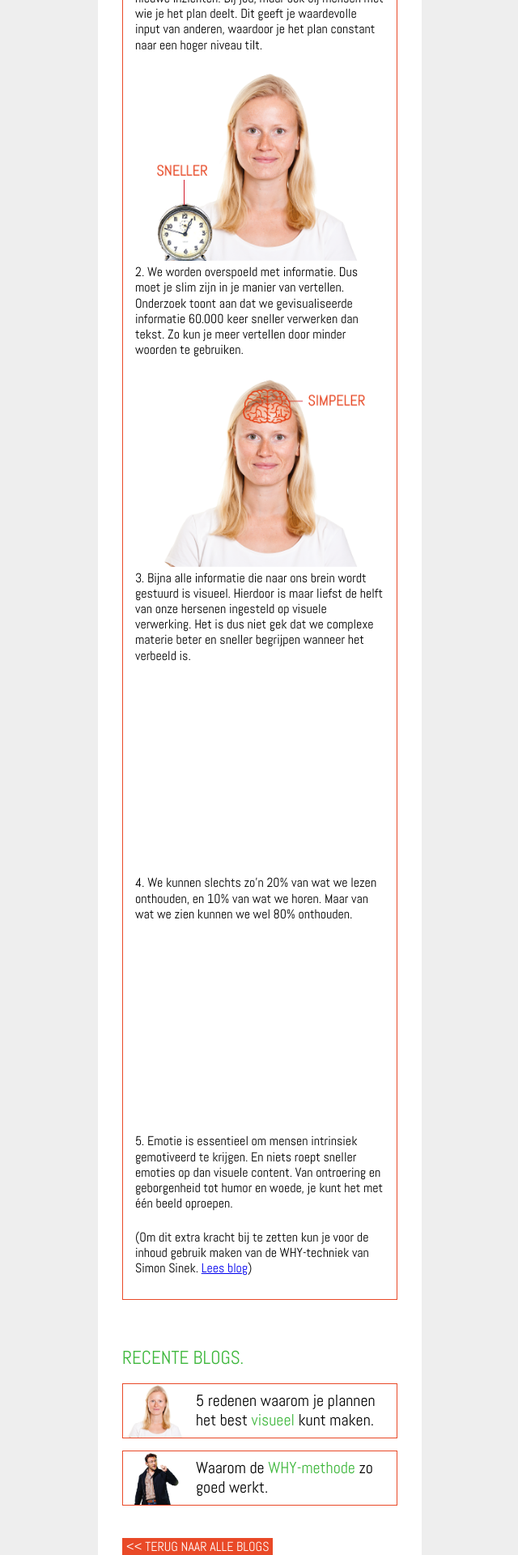
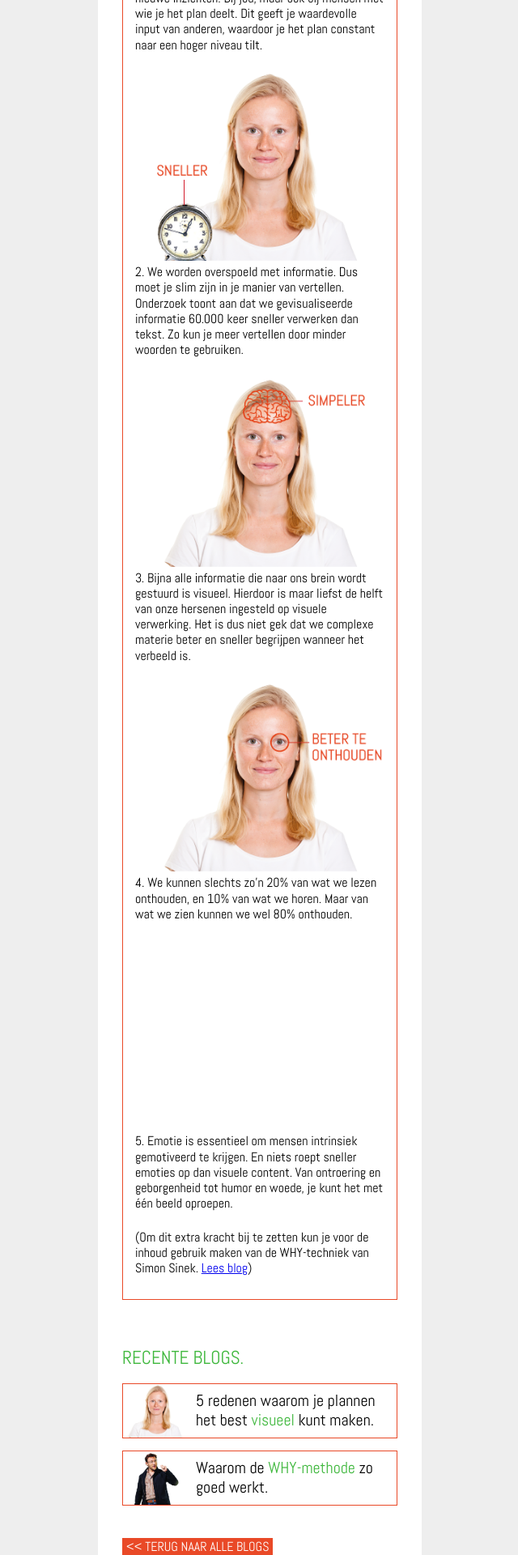
Before and after one commit to jhvanderschee/carli_d, a Jekyll site: the page built from _posts/2019-01-02-blog-plannen-visualiseren.md, in a window 1280 px wide. Shown: the part 653-2573 px from the top of the page at 81% size, without its empty margins (319-959 px from the left). Built offline with Jekyll 4.4.1, drawn with Linux system fonts in a browser that asks for light colours.

Commit message:
Updated 2 files via CloudCannon

```diff
--- a/_posts/2019-01-02-blog-plannen-visualiseren.md
+++ b/_posts/2019-01-02-blog-plannen-visualiseren.md
@@ -12,7 +12,7 @@
 
 ![](/uploads/blog-visualiseren-33.png)<br>3. Bijna alle informatie die naar ons brein wordt gestuurd is visueel. Hierdoor is maar liefst de helft van onze hersenen ingesteld op visuele verwerking. Het is dus niet gek dat we complexe materie beter en sneller begrijpen wanneer het verbeeld is.&nbsp;
 
-![](/uploads/blog-visualiseren-35.png)<br>4. We kunnen slechts zo’n 20% van wat we lezen onthouden, en 10% van wat we horen. Maar van wat we zien kunnen we wel 80% onthouden.&nbsp;
+![](/uploads/blog-visualiseren-36.png)<br>4. We kunnen slechts zo’n 20% van wat we lezen onthouden, en 10% van wat we horen. Maar van wat we zien kunnen we wel 80% onthouden.&nbsp;
 
 ![](/uploads/blog-visualiseren-35.png)<br>5. Emotie is essentieel om mensen intrinsiek gemotiveerd te krijgen. En niets roept sneller emoties op dan visuele content. Van ontroering en geborgenheid tot humor en woede, je kunt het met &eacute;&eacute;n beeld oproepen.
 
```
Also changed, not shown: uploads/blog-visualiseren-36.png (added).
